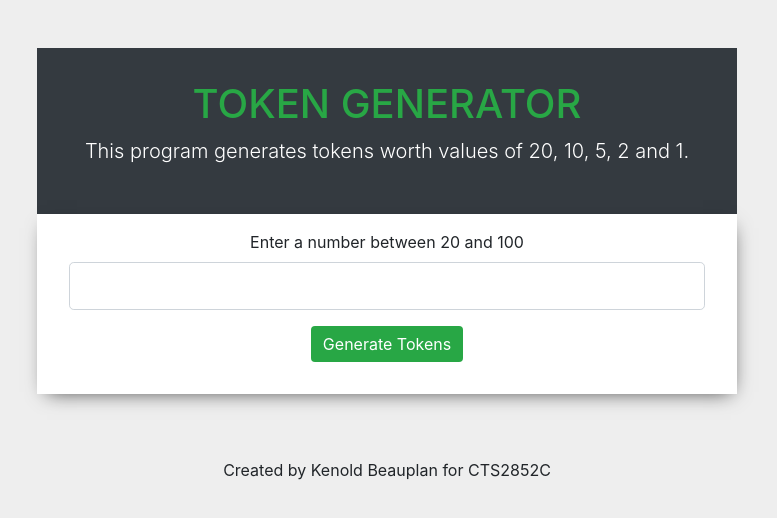
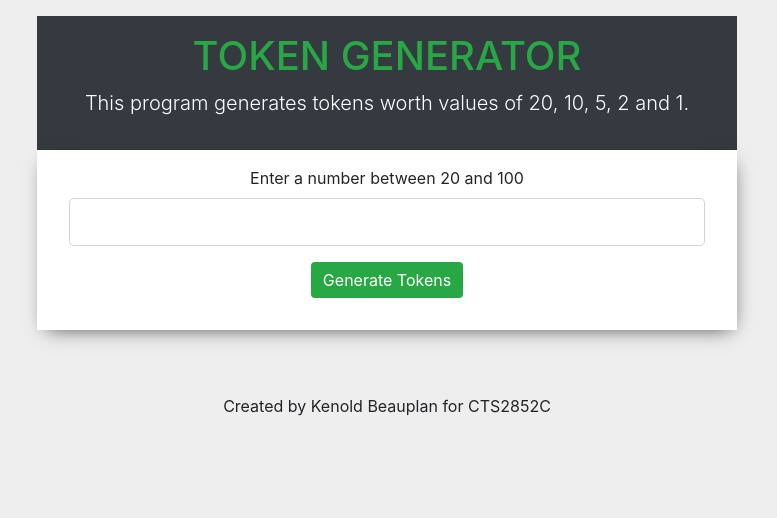
Before and after one commit to kenold/lab2-tokenjs, a plain HTML site: page index.html in a window 1280 px wide. Shown: the whole page, without its empty margins (253-1030 px from the left). Drawn offline with nearby package versions, Linux system fonts and the light colour scheme.

Commit message:
update margin and padding

```diff
--- a/css/style.css
+++ b/css/style.css
@@ -1,6 +1,6 @@
 body {
     background-color: #eee;
-    margin-top: 3rem;
+    margin-top: 1rem;
 }
 .main-header {
     background-color: #343a40;
@@ -8,7 +8,7 @@ body {
     margin-right: auto;
     margin-left: auto;
     max-width: 700px;
-    padding: 2rem 2rem;
+    padding: 1rem 2rem;
     text-align: center;
 }
 .main-header h1 {
```
